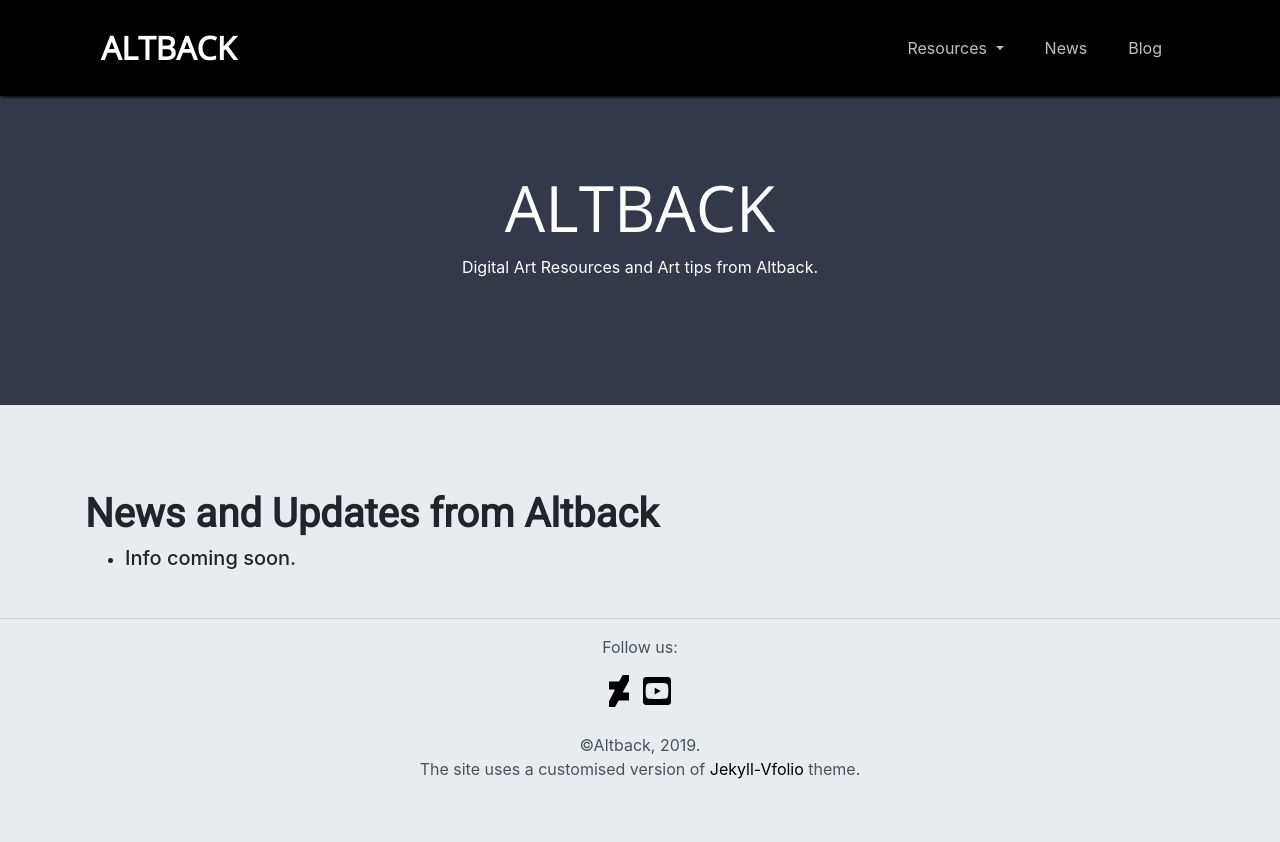
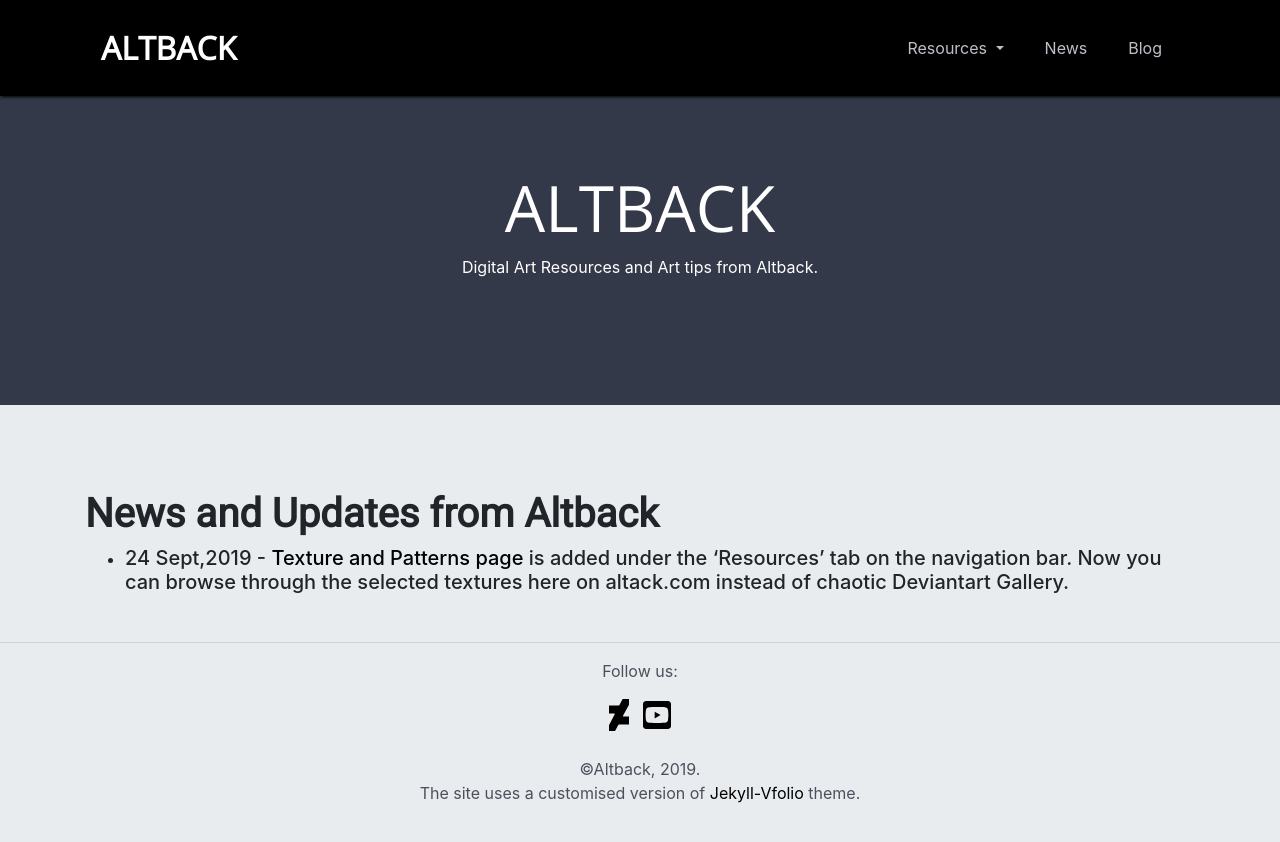
Before and after one commit to altback/altback.github.io, a Jekyll site: the page built from news.md, in a window 1280 px wide. Shown: the top 842 px of the page. Built offline with Jekyll 4.4.1, drawn with Linux system fonts in a browser that asks for light colours; nearby versions of some CDN libraries.

Commit message:
Update news.md

```diff
--- a/news.md
+++ b/news.md
@@ -4,4 +4,4 @@ title: News
 ---
 <h1 class="text-title text-banner font-weight-bold"> News and Updates from Altback </h1>
 <!-- ##### 20 JAN,19 - [Sample text from news article (linking to the homepage right now).]({{ site.baseurl }}/)-->
-- ##### Info coming soon.
+- ##### 24 Sept,2019 - [Texture and Patterns page](https://altback.com/textures-and-patterns.html) is added under the 'Resources' tab on the navigation bar. Now you can browse through the selected textures here on altack.com instead of chaotic Deviantart Gallery.
```
